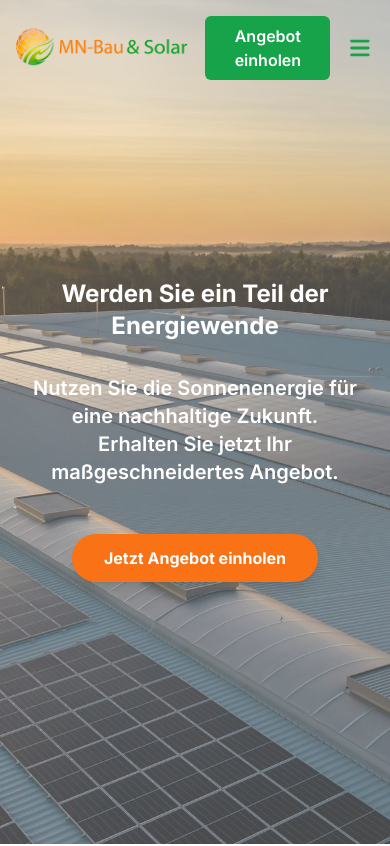
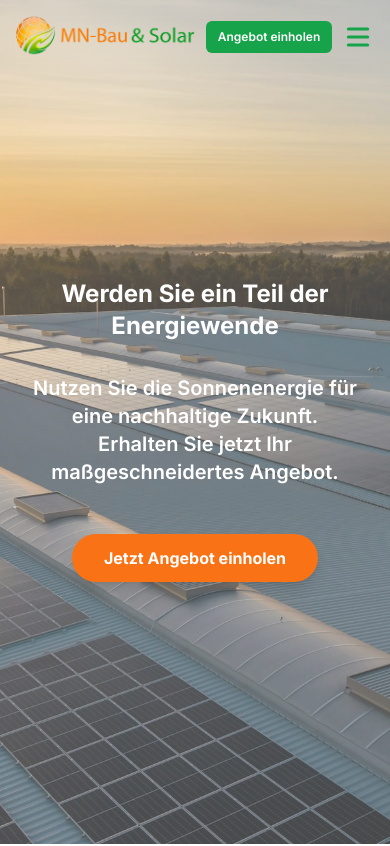
Before and after one commit to TheRealFlow/mn-bau-solar, a Next.js app: page / in a window 390 px wide. Shown: the top 846 px of the page. Built offline with nearby package versions, Linux system fonts and the light colour scheme.

Commit message:
fixed header button in mobile view

```diff
--- a/app/components/Navbar.jsx
+++ b/app/components/Navbar.jsx
@@ -17,7 +17,7 @@ const Navbar = ({ nav, openNav }) => {
             <Image
               src="/logo_long_icon.webp"
               alt="MN-Bau & Solar"
-              width={200}
+              width={180}
               height={50}
               objectFit="contain"
             />
@@ -50,7 +50,7 @@ const Navbar = ({ nav, openNav }) => {
         <div>
           <button
             href="/formular"
-            className="bg-green-600 hover:bg-green-700 text-white font-semibold md:font-bold mx-4 py-2 px-1.5 md:px-5 rounded-md inline-block md:mt-0"
+            className="bg-green-600 hover:bg-green-700 text-white text-xs md:text-base font-semibold md:font-bold mx-2 py-2 px-3 md:px-5 rounded-md inline-block md:mt-0"
             onClick={() => navigate.push("/formular")}
           >
             Angebot einholen
```
